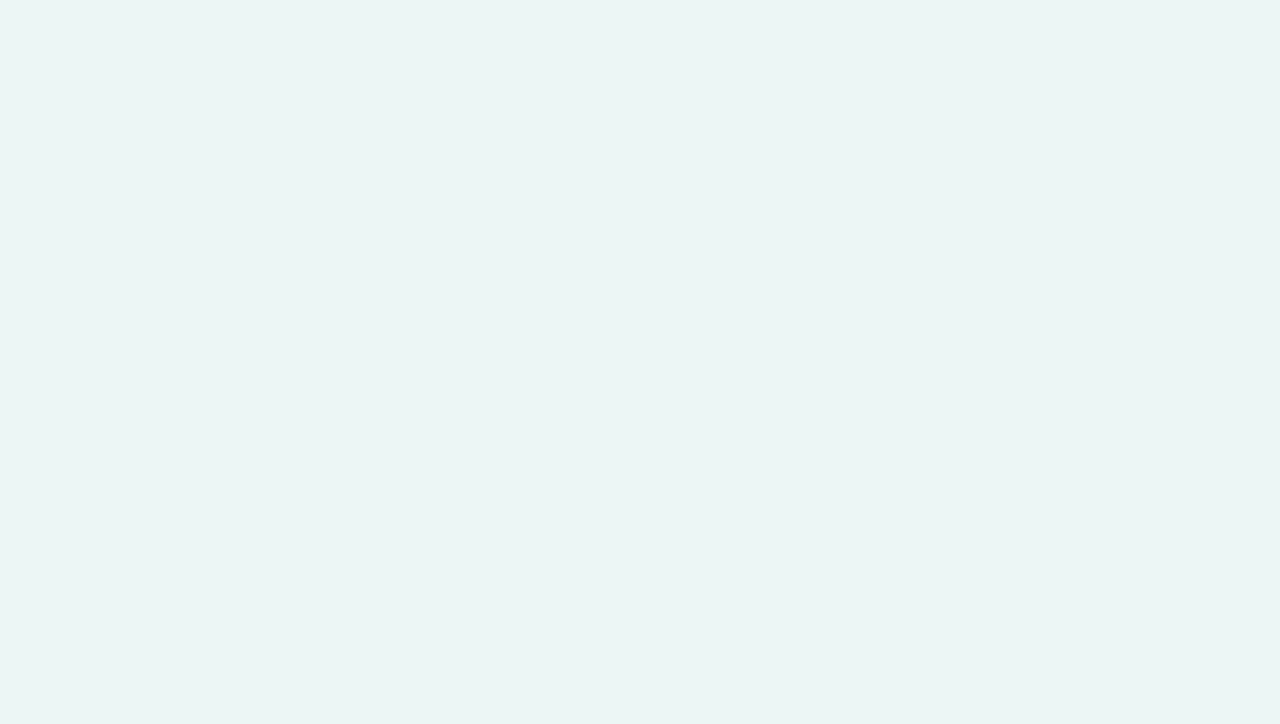
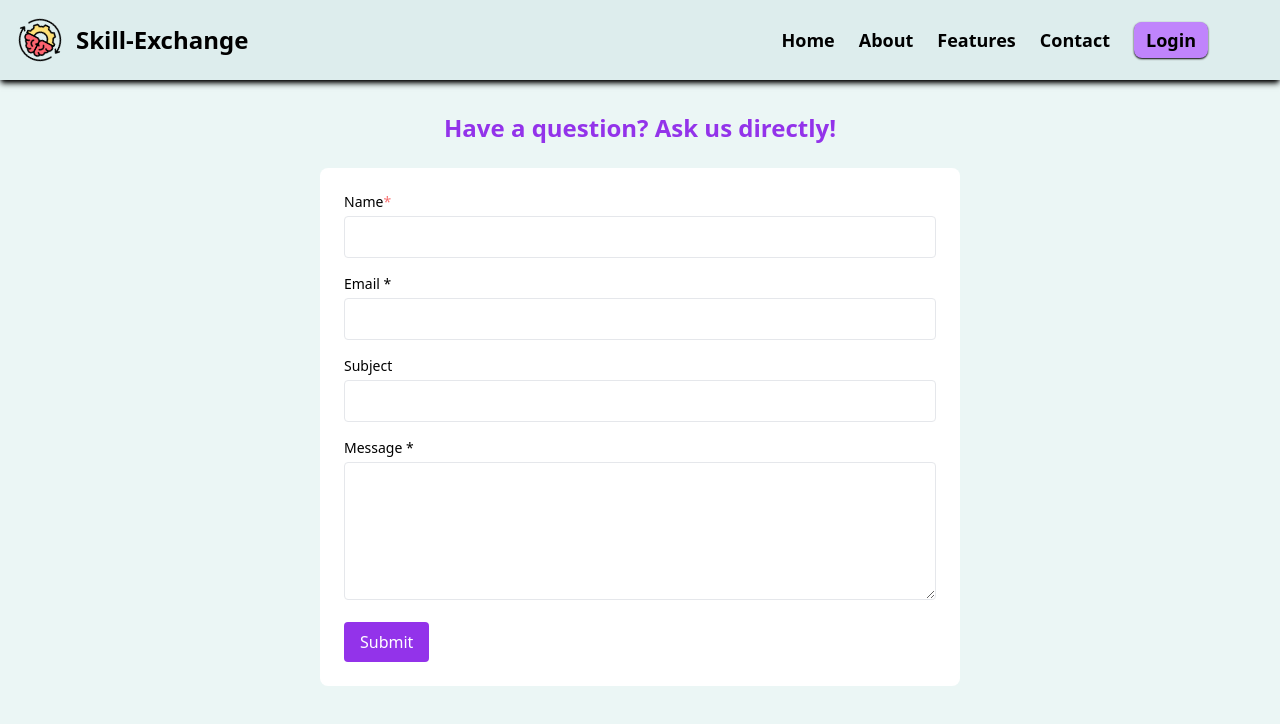
Before and after one commit to Rdhurua/Skill-exchanged, a React (Vite) app in the folder client/: page /contact in a window 1280 px wide. Before the commit this address had no page. Shown: the top 724 px of the page. Built offline with nearby package versions, Linux system fonts and the light colour scheme.

Commit message:
contact page and profilepic issues in chatapp solved

```diff
--- a/client/src/Router.jsx
+++ b/client/src/Router.jsx
@@ -13,6 +13,7 @@ import SkillsMatching from './components/Users/SkillsMatching.jsx'
 import Dashboard from './pages/Dashbard.jsx'
 import MessageContainer from "./components/Users/MessageContainer.jsx"
 import AdminDashboard from './components/Admin/AdminDashboard.jsx'
+import Contact from './components/Home/Contact.jsx'
 
 const Routing = () => {
   return <AuthProvider>
@@ -22,6 +23,7 @@ const Routing = () => {
     <Route path='/' element={<App/>} />
     <Route path='/CreateAccount' element={<CreateAccount/>} />
     <Route path='/AdminLogin' element={<AdminLogin/>} />
+    <Route path='/contact' element={<Contact/>}/>
     <Route path='/adminDashboard' element={<AdminDashboard/>} />
 
     <Route path='/AdminRegister' element={<AdminCreate/>} />
--- /dev/null
+++ b/client/src/components/Home/Contact.jsx
@@ -0,0 +1,111 @@
+import React, { useState } from 'react';
+import Header from './Header';
+
+const Contact = () => {
+  const [formData, setFormData] = useState({
+    name: '',
+    email: '',
+    subject: '',
+    message: '',
+  });
+
+  const [success, setSuccess] = useState(false);
+
+  const handleChange = (e) => {
+    setFormData(prev => ({
+      ...prev,
+      [e.target.name]: e.target.value
+    }));
+  };
+
+  const handleSubmit = (e) => {
+    e.preventDefault();
+
+    // Basic validation
+    if (!formData.name || !formData.email || !formData.message) {
+      alert('Please fill in all required fields.');
+      return;
+    }
+
+    // TODO: Send data to backend or email service
+    console.log('Query Submitted:', formData);
+
+    setSuccess(true);
+    setFormData({ name: '', email: '', subject: '', message: '' });
+  };
+
+  return (
+    <>
+      <Header />
+      <div className="max-w-2xl mx-auto mt-8 px-4">
+        <h1 className="text-2xl font-semibold text-center text-purple-600 mb-6">
+          Have a question? Ask us directly!
+        </h1>
+
+        {success && (
+          <div className="bg-purple-100 text-purple-800 px-4 py-2 rounded mb-4">
+            Your message has been sent!
+          </div>
+        )}
+
+        <form onSubmit={handleSubmit} className="space-y-4 bg-white  rounded-lg p-6">
+          <div>
+            <label className="block text-sm font-medium">Name<span className='text-red-400 text-md'>*</span></label>
+            <input
+              type="text"
+              name="name"
+              value={formData.name}
+              onChange={handleChange}
+              className="w-full mt-1 p-2 border rounded focus:outline-none focus:ring-2 focus:ring-purple-500"
+              required
+            />
+          </div>
+
+          <div>
+            <label className="block text-sm font-medium">Email *</label>
+            <input
+              type="email"
+              name="email"
+              value={formData.email}
+              onChange={handleChange}
+              className="w-full mt-1 p-2 border rounded focus:outline-none focus:ring-2 focus:ring-purple-500"
+              required
+            />
+          </div>
+
+          <div>
+            <label className="block text-sm font-medium">Subject</label>
+            <input
+              type="text"
+              name="subject"
+              value={formData.subject}
+              onChange={handleChange}
+              className="w-full mt-1 p-2 border rounded focus:outline-none focus:ring-2 focus:ring-purple-500"
+            />
+          </div>
+
+          <div>
+            <label className="block text-sm font-medium">Message *</label>
+            <textarea
+              name="message"
+              rows="5"
+              value={formData.message}
+              onChange={handleChange}
+              className="w-full mt-1 p-2 border rounded focus:outline-none focus:ring-2 focus:ring-purple-500"
+              required
+            ></textarea>
+          </div>
+
+          <button
+            type="submit"
+            className="bg-purple-600 hover:bg-purple-700 text-white px-4 py-2 rounded transition duration-200"
+          >
+            Submit
+          </button>
+        </form>
+      </div>
+    </>
+  );
+};
+
+export default Contact;
--- a/client/src/components/Home/Footer.jsx
+++ b/client/src/components/Home/Footer.jsx
@@ -2,7 +2,7 @@ import React from 'react';
 
 const Footer = () => {
   return (
-    <footer className="bg-gray-800 text-gray-300 py-8">
+    <footer className="bg-gray-800 text-gray-300 py-8 rounded-t-lg">
       <div className="container mx-auto px-4 grid grid-cols-1 md:grid-cols-3 gap-8">
         {/* About Section */}
         <div>
--- a/client/src/components/Users/Message.jsx
+++ b/client/src/components/Users/Message.jsx
@@ -9,7 +9,7 @@ const Message = ({message}) => {
 
  const fromHim=(message.senderId===selectedConversation._id);
   const className=fromHim?"flex items-center mb-4":"flex items-center justify-end mb-4";
-  const imageSrc=fromHim?selectedConversation.profilePicture.data:"https://upload.wikimedia.org/wikipedia/commons/a/ac/Default_pfp.jpg";
+  const imageSrc=fromHim?selectedConversation.profilePicture.data:me;
   const textColor=fromHim?"bg-pink-300 text-black":"bg-amber-100 text-black";
 
   const Time = extractDateTime(message.createdAt).time;
--- a/client/src/pages/Dashbard.jsx
+++ b/client/src/pages/Dashbard.jsx
@@ -37,17 +37,17 @@ const Dashbard = () => {
   return (
     <div className=" h-full w-full">
       <div className="w-full bg-gray-200 flex justify-center items-center py-3 shadow-md shadow-black sticky top-0">
-        <button
+        {/* <button
           className="text-white text-xl list-none mr-2 px-3 py-2 bg-purple-500 hover:bg-purple-600 rounded-md shadow-sm shadow-black"
           onClick={handleSendRequest2}
         >
           Home
-        </button>
+        </button> */}
         <button
           className="text-white text-xl list-none px-3 py-2 bg-purple-500 hover:bg-purple-600 rounded-md shadow-sm shadow-black"
           onClick={handleSendRequest1}
         >
-          userProfile
+          Back to Profile
         </button>
         <Notification userId={userId}/>
       </div>
--- a/client/src/pages/Login.jsx
+++ b/client/src/pages/Login.jsx
@@ -14,7 +14,7 @@ const Logindia = ({ value,handle}) => {
    const [shown,setShown]=useState(false);
 
   const { authUser,setAuthUser } = useAuthContext();
-   const {setLoggedId,setMe}=useConversation();
+   const {setLoggedId,setMe,me}=useConversation();
 
   const handleOpen = () => setOpen(true);
   const handleClose = () => setOpen(false);
@@ -105,11 +105,12 @@ const handleSubmit = async (e) => {
     );
 
     const result = response.data;
-      // console.log(result);
+      console.log(result);
       setLoggedId(result._id);
       localStorage.setItem("skill-exchange-user",JSON.stringify(result));
       setAuthUser(result);
-      setMe(result.profilePicture);
+      setMe(result.user.profilePicture);
+      //  console.log(result.user.profilePicture);
 
 
       Swal.fire({
```
Also changed, not shown: 1 other file (tests, documents, lock files or other folders).
